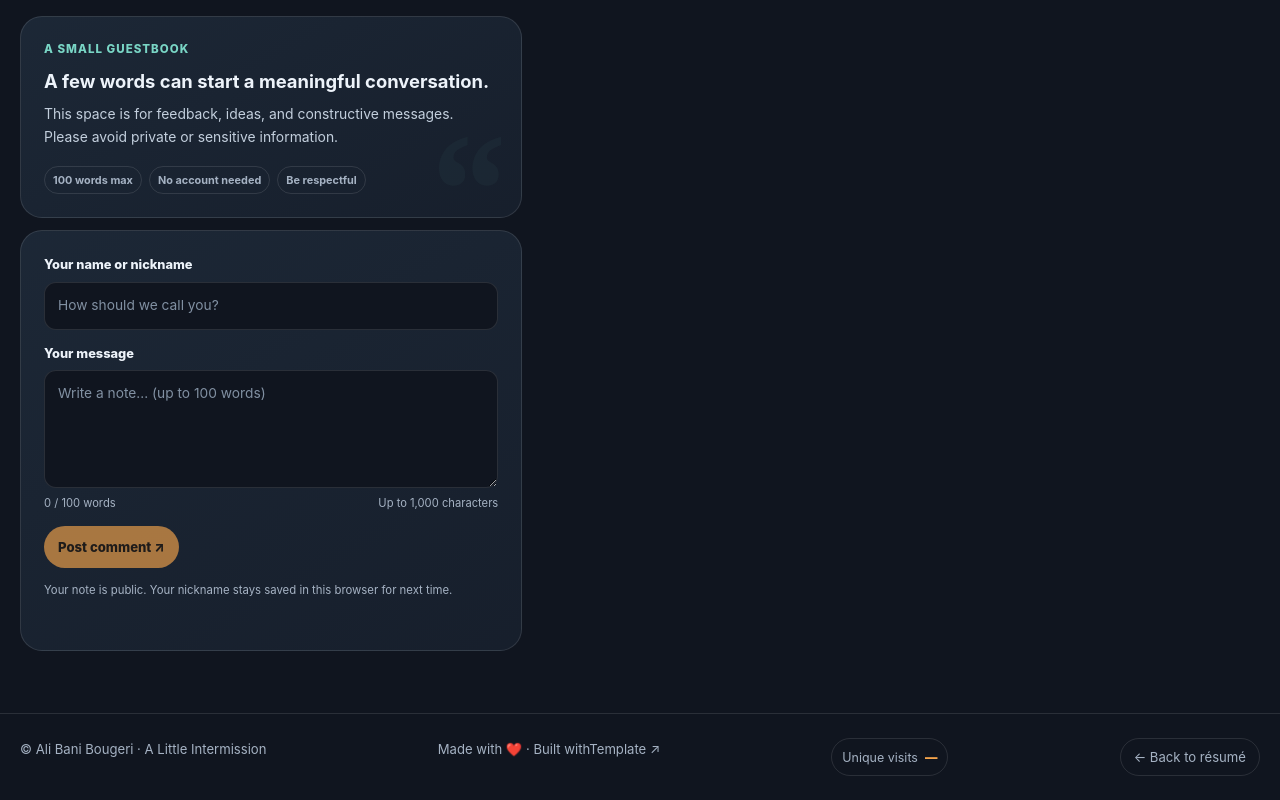
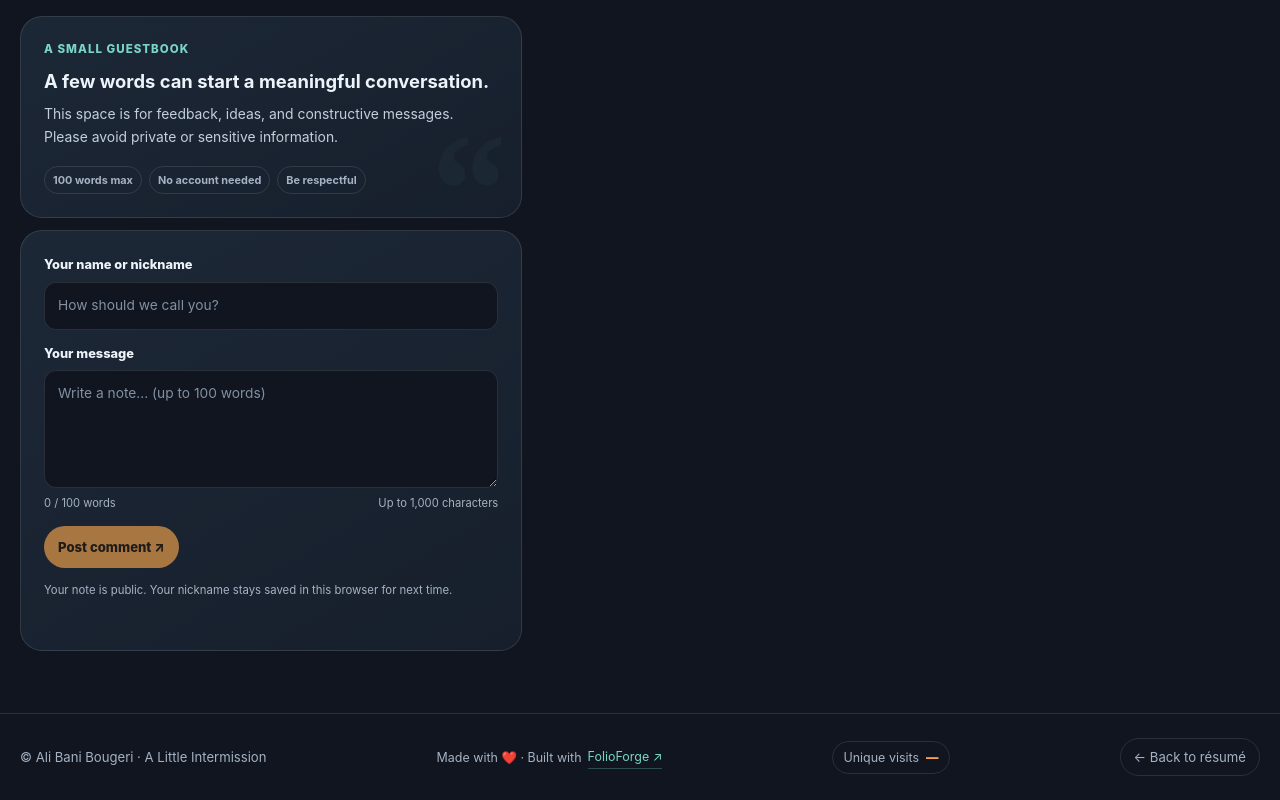
Before and after one commit to Ali-Banibougeri/ali-banibougeri.github.io, a plain HTML site: page arcade/index.html in a window 1280 px wide. Shown: the part 2423-3223 px from the top of the page. Drawn offline with Linux system fonts and the light colour scheme; no server answers.

Commit message:
Fix FolioForge attribution and polish shared footer

```diff
--- a/arcade/index.html
+++ b/arcade/index.html
@@ -27,7 +27,7 @@ section{padding:32px 0 52px}.section-head{display:flex;justify-content:space-bet
 .record-form{border:1px solid #79d5c553;border-radius:14px;padding:13px;background:#79d5c509;margin-top:12px}.record-form[hidden]{display:none}.record-form label{display:block;font-size:.8rem;font-weight:800;margin-bottom:7px}.input-row{display:flex;gap:7px}.record-form input{min-width:0;flex:1;width:100%;padding:9px 12px;border:1px solid var(--line);border-radius:999px;background:#10151f;color:var(--text);font-size:.83rem}.help,.message{font-size:.71rem;color:var(--muted);margin:7px 0 0}.message{min-height:1.2em;color:var(--mint)}.message.error{color:#ff9c8f}
 .touch-controls{display:grid;grid-template-columns:repeat(3,37px);grid-template-rows:repeat(2,34px);gap:5px;justify-content:center;margin:12px auto 2px}.touch-btn{border:1px solid #79d5c55e;background:#79d5c510;color:var(--mint);border-radius:8px;font-weight:900;touch-action:manipulation;cursor:pointer}.touch-btn:active{background:#79d5c52b}.touch-btn.up{grid-column:2;grid-row:1}.touch-btn.left{grid-column:1;grid-row:2}.touch-btn.down{grid-column:2;grid-row:2}.touch-btn.right{grid-column:3;grid-row:2}
 .notice{border:1px solid #f5a44b40;border-radius:16px;padding:14px 16px;background:#f5a44b09;color:#d8dfeb;font-size:.82rem;margin-top:17px}.notice strong{color:var(--accent)}.notice a{color:var(--mint);text-decoration:underline;text-underline-offset:3px}.notice[hidden]{display:none}
-footer{border-top:1px solid var(--line);padding:24px 0;color:var(--muted);font-size:.82rem}.foot{display:flex;justify-content:space-between;gap:14px;flex-wrap:wrap}
+footer{border-top:1px solid var(--line);padding:24px 0;color:var(--muted);font-size:.82rem;margin-top:auto}.foot{display:flex;justify-content:space-between;align-items:center;gap:14px;flex-wrap:wrap}.footer-credit{display:inline-flex;align-items:center;gap:6px;flex-wrap:wrap;font-size:.78rem}.folioforge-link{color:var(--mint);text-decoration:none;border-bottom:1px solid #79d5c548;padding-bottom:1px}.folioforge-link:hover{color:var(--accent);border-color:var(--accent)}
 @media(max-width:1100px){.hero-grid{grid-template-columns:1fr}.hero-art{min-height:160px}.pixel-art{font-size:4rem}.play-grid{grid-template-columns:minmax(0,1fr)}.side-stack{grid-template-columns:repeat(2,minmax(0,1fr))}.side-card.leader{grid-column:1/-1}}
 @media(max-width:650px){.wrap{width:min(var(--max),calc(100% - 28px))}.hero{padding-top:38px}.game-picker{grid-template-columns:1fr}.game-card{min-height:0;display:grid;grid-template-columns:58px minmax(0,1fr);column-gap:14px;align-items:start}.game-icon{grid-row:span 3}.game-card h3{margin:2px 0 4px}.game-card p{margin-bottom:9px}.game-meta{grid-column:2}.section-head{align-items:start;flex-direction:column}.side-stack{grid-template-columns:1fr}.side-card.leader{grid-column:auto}.play-head{align-items:start;flex-direction:column}.input-row{flex-direction:column}.input-row .btn{width:100%}.nav-right{font-size:.79rem}.nav-right a:first-child{display:none}section{padding-top:26px}}
 @media(prefers-reduced-motion:reduce){html{scroll-behavior:auto}.game-card,.btn{transition:none}}
@@ -147,7 +147,7 @@ body{min-height:100vh;display:flex;flex-direction:column}main{flex:1}footer{marg
   </div>
 </section>
 </main>
-<footer><div class="wrap foot"><span>© Ali Bani Bougeri · A Little Intermission</span><span class="footer-credit"><span>Made with ❤️ · Built with</span><a class="folioforge-link" href="https://github.com/Ali-Banibougeri/ali-banibougeri.github.io" target="_blank" rel="noopener noreferrer">Template ↗</a></span><span class="site-views"><span>Unique visits</span><strong id="pageViews" aria-label="Unique visits">—</strong></span><a class="nav-pill" href="/">← Back to résumé</a></div></footer>
+<footer><div class="wrap foot"><span>© Ali Bani Bougeri · A Little Intermission</span><span class="footer-credit"><span>Made with ❤️ · Built with</span><a class="folioforge-link" href="https://github.com/Ali-Banibougeri/folioforge" target="_blank" rel="noopener noreferrer">FolioForge ↗</a></span><span class="site-views"><span>Unique visits</span><strong id="pageViews" aria-label="Unique visits">—</strong></span><a class="nav-pill" href="/">← Back to résumé</a></div></footer>
 <script src="/assets/site-config.js"></script>
 <script src="/assets/site-api.js"></script>
 <script src="/assets/i18n.js"></script>
```
